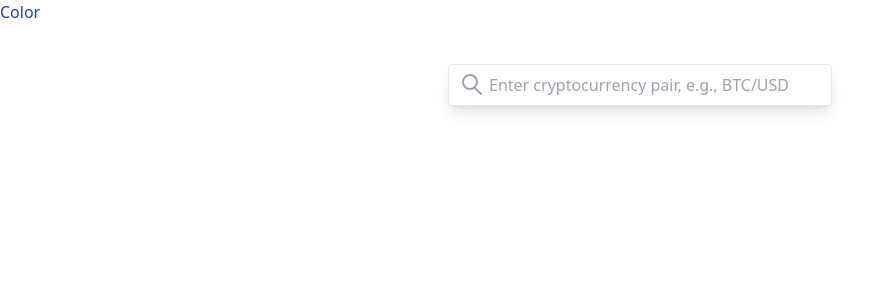
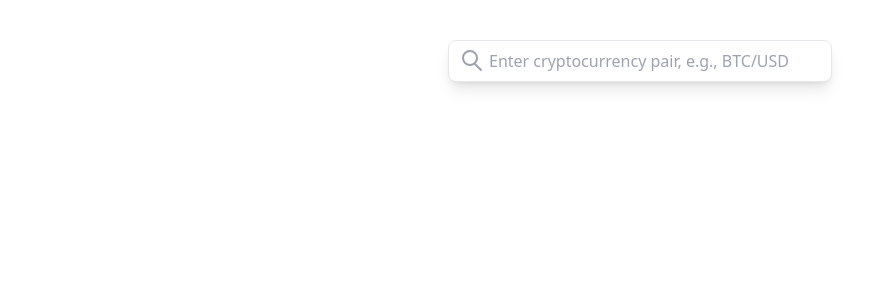
Before and after one commit to antoni0dev/nexo-task, a React (Vite) app: page / in a window 1280 px wide. Shown: the top 300 px of the page, without its empty margins (0-894 px from the left). Built offline with nearby package versions, Linux system fonts and the light colour scheme.

Commit message:
Add: Searchbar component  UI

```diff
--- a/src/App.tsx
+++ b/src/App.tsx
@@ -3,7 +3,6 @@ import SearchBar from './components/SearchBar';
 const App = () => {
   return (
     <div>
-      <h1 className='text-blue-800'>Color</h1>
       <SearchBar />
     </div>
   );
--- a/src/components/SearchBar.tsx
+++ b/src/components/SearchBar.tsx
@@ -11,7 +11,7 @@ const SearchBar = () => {
           placeholder='Enter cryptocurrency pair, e.g., BTC/USD'
           value={inputValue}
           onChange={(e) => setInputValue(e.target.value)}
-          className='p-2 pl-10 w-96 border rounded shadow-lg focus:outline-none focus:border-blue-400'
+          className='p-2 pl-10 w-96 border rounded shadow-lg focus:outline-none focus:border-blue-300 rounded-lg'
         />
         <span className='absolute left-3 top-1/2 transform -translate-y-1/2'>
           <svg
```
